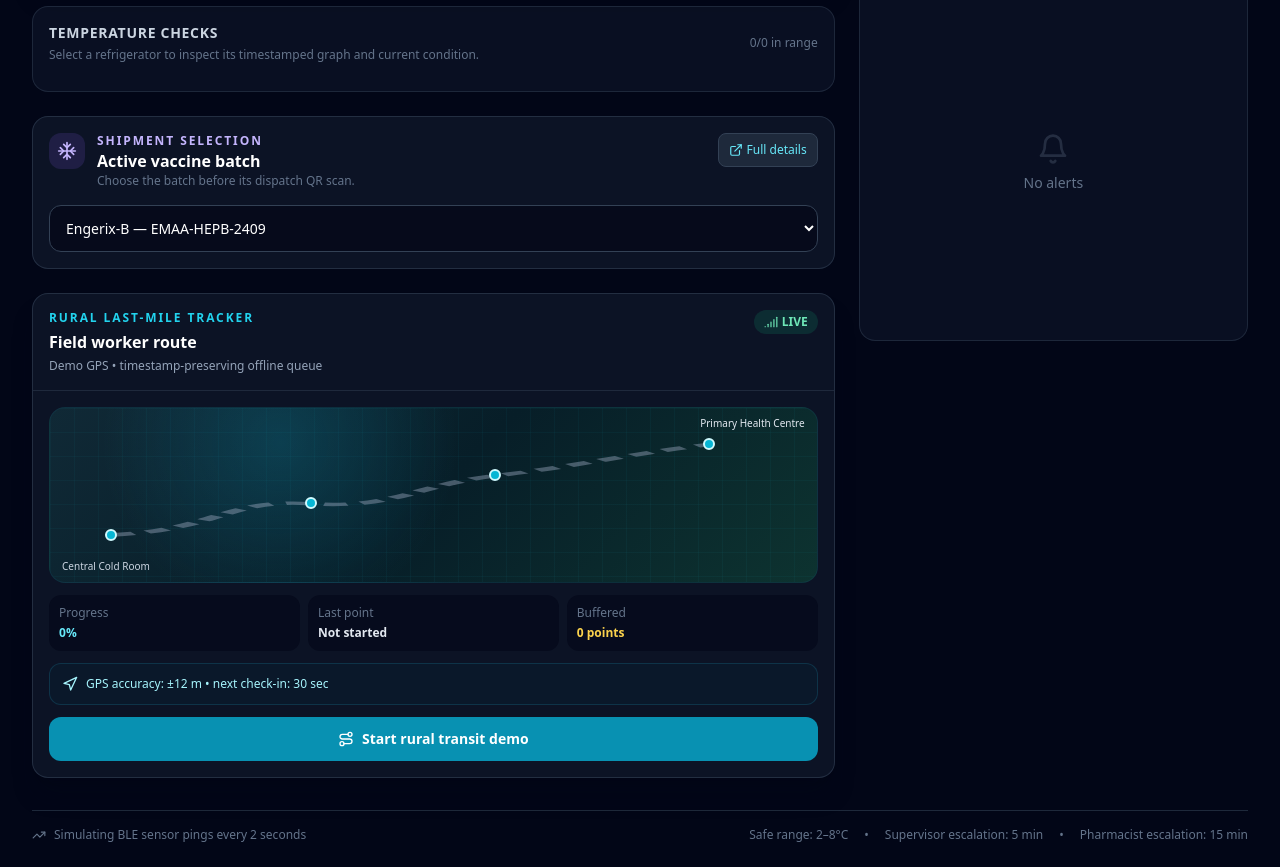
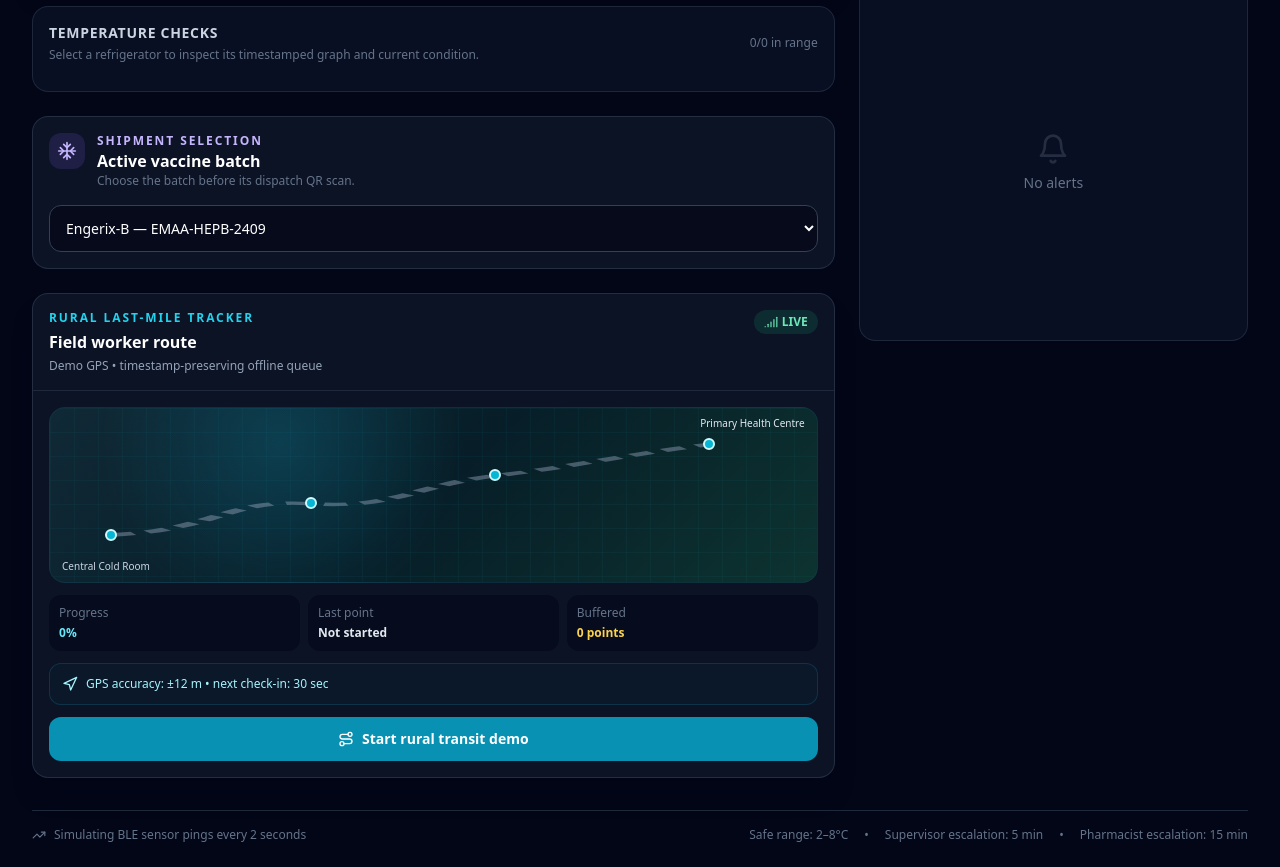
Before and after one commit to Nike44444/ColdShield-EMAA, a React (Vite) app: page / in a window 1280 px wide. Shown: the part 1040-1907 px from the top of the page. Built offline with nearby package versions, Linux system fonts and the light colour scheme; no server answers; the database is empty.

Commit message:
Remove external vaccine details link

```diff
--- a/src/components/VaccineProfiles.tsx
+++ b/src/components/VaccineProfiles.tsx
@@ -1,4 +1,4 @@
-import { ExternalLink, Snowflake } from 'lucide-react';
+import { Snowflake } from 'lucide-react';
 
 export type VaccineProfile = { id: string; vaccine: string; type: string; band: string; budget: string; warning: string; tone: string; batch: string; inventory: number };
 export const profiles: VaccineProfile[] = [
@@ -11,5 +11,5 @@ export const profiles: VaccineProfile[] = [
 ];
 
 export function VaccineProfiles({ selectedId, onSelect, locked = false }: { selectedId?: string; onSelect?: (profile: VaccineProfile) => void; locked?: boolean }) {
-  return <section className="rounded-2xl border border-slate-700/60 bg-slate-900/80 p-4"><div className="flex items-start justify-between gap-3"><div className="flex h-9 w-9 items-center justify-center rounded-xl bg-violet-500/15 text-violet-300"><Snowflake className="h-5 w-5" /></div><div className="flex-1"><p className="text-xs font-semibold uppercase tracking-[0.16em] text-violet-300">Shipment selection</p><h2 className="text-base font-semibold text-white">Active vaccine batch</h2><p className="text-xs text-slate-500">{locked ? 'Batch selection is locked after dispatch verification.' : 'Choose the batch before its dispatch QR scan.'}</p></div><a href="https://cold-chain-shield.preview.emergentagent.com/" target="_blank" rel="noreferrer" className="flex shrink-0 items-center gap-1 rounded-lg border border-slate-700 bg-slate-800 px-2.5 py-2 text-xs font-medium text-cyan-300 hover:bg-slate-700"><ExternalLink className="h-3.5 w-3.5" /> Full details</a></div><select disabled={locked} value={selectedId} onChange={(event) => onSelect?.(profiles.find((profile) => profile.id === event.target.value) ?? profiles[0])} className="mt-4 w-full rounded-xl border border-slate-700 bg-slate-950/60 px-3 py-3 text-sm text-white outline-none focus:border-cyan-500 disabled:cursor-not-allowed disabled:opacity-65">{profiles.map((profile) => <option key={profile.id} value={profile.id}>{profile.vaccine} — {profile.batch}</option>)}</select></section>;
+  return <section className="rounded-2xl border border-slate-700/60 bg-slate-900/80 p-4"><div className="flex items-start gap-3"><div className="flex h-9 w-9 items-center justify-center rounded-xl bg-violet-500/15 text-violet-300"><Snowflake className="h-5 w-5" /></div><div><p className="text-xs font-semibold uppercase tracking-[0.16em] text-violet-300">Shipment selection</p><h2 className="text-base font-semibold text-white">Active vaccine batch</h2><p className="text-xs text-slate-500">{locked ? 'Batch selection is locked after dispatch verification.' : 'Choose the batch before its dispatch QR scan.'}</p></div></div><select disabled={locked} value={selectedId} onChange={(event) => onSelect?.(profiles.find((profile) => profile.id === event.target.value) ?? profiles[0])} className="mt-4 w-full rounded-xl border border-slate-700 bg-slate-950/60 px-3 py-3 text-sm text-white outline-none focus:border-cyan-500 disabled:cursor-not-allowed disabled:opacity-65">{profiles.map((profile) => <option key={profile.id} value={profile.id}>{profile.vaccine} — {profile.batch}</option>)}</select></section>;
 }
```
